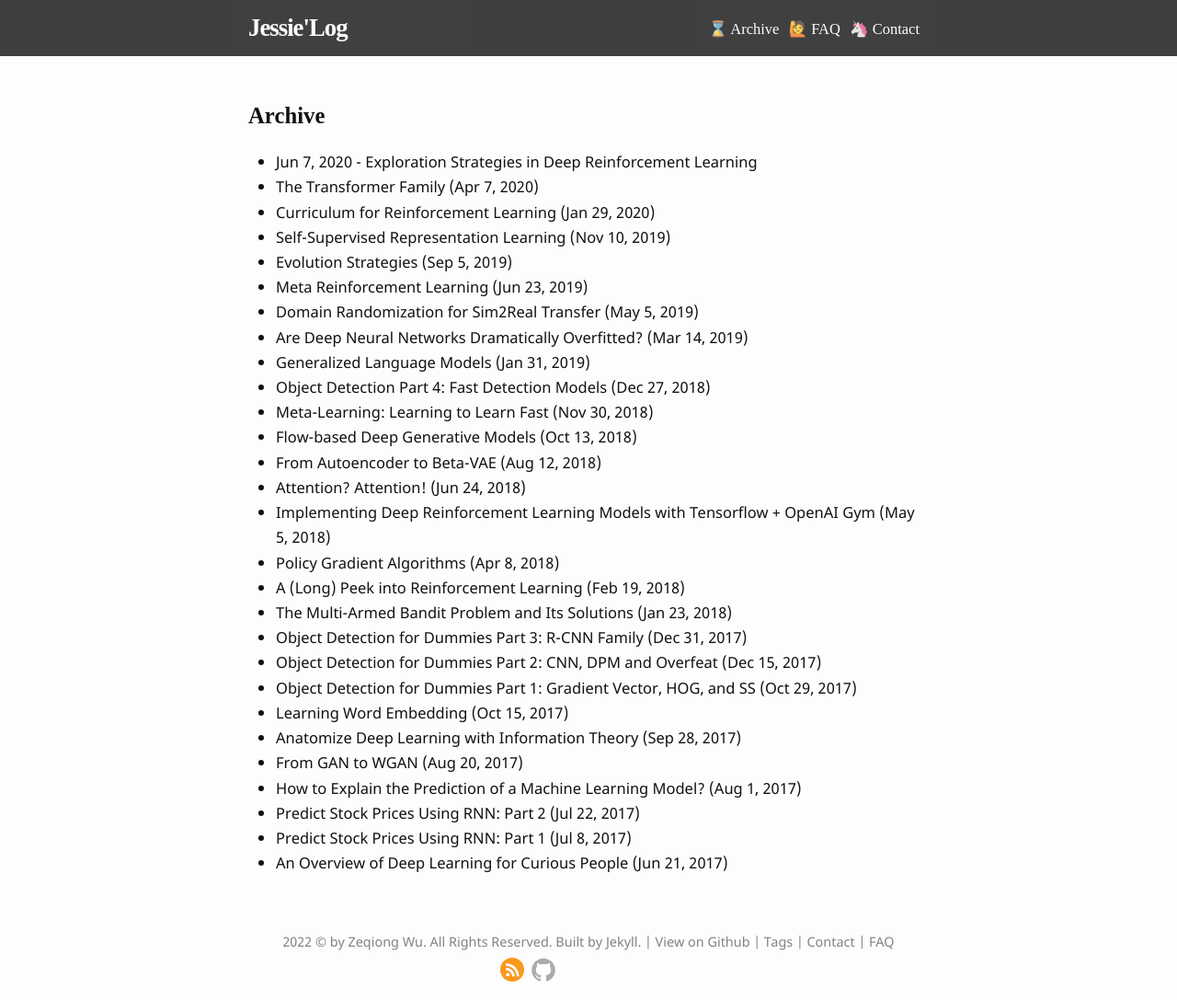
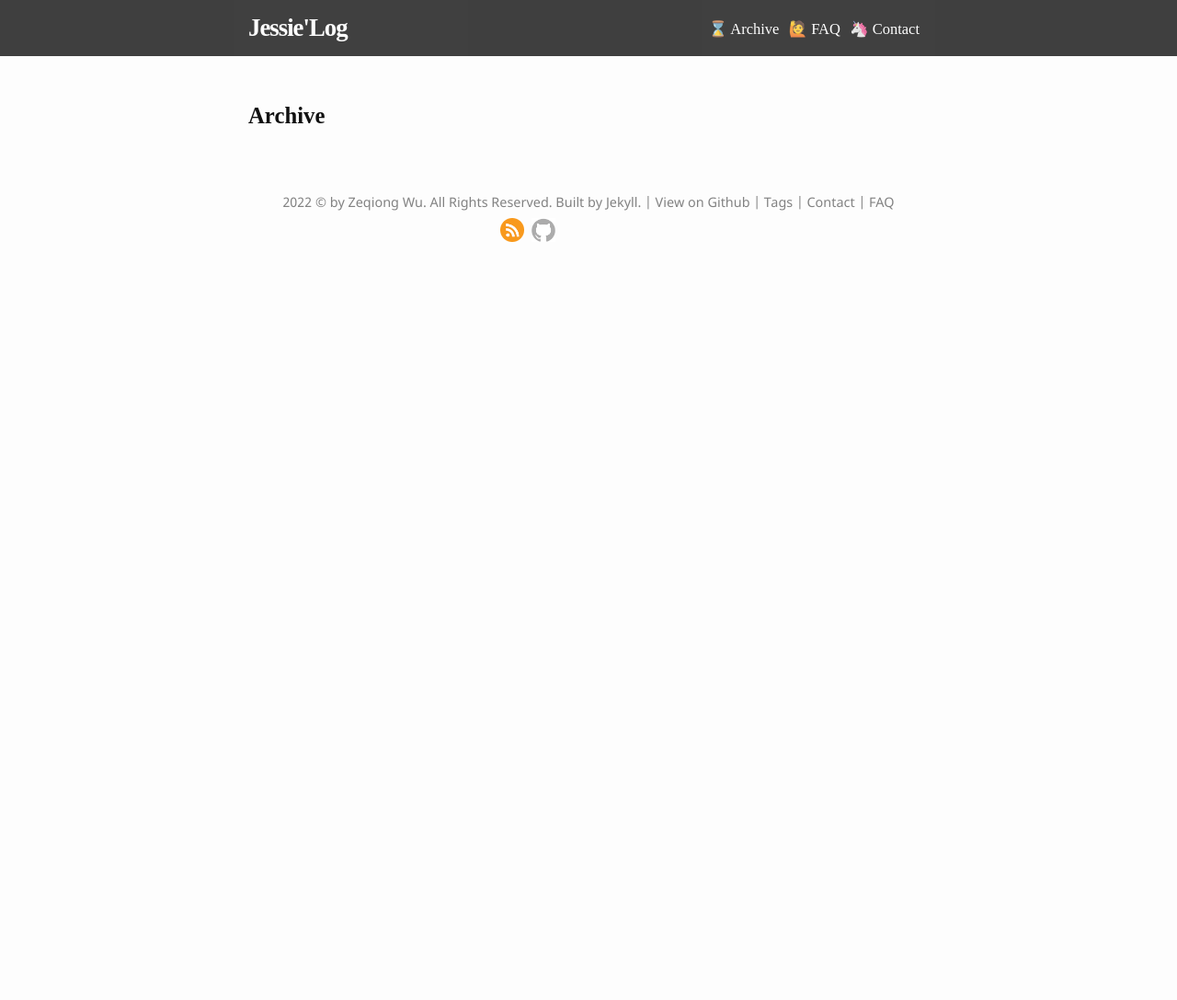
Before and after one commit to zeqiong-06/jessie-log, a Jekyll site: the page built from log.html, in a window 1280 px wide. Shown: the whole page at 92% size. Built offline with Jekyll 4.4.1, drawn with Linux system fonts in a browser that asks for light colours; some web fonts are replaced; after the commit the page ends 900 px from its top, so only the background shows below that.

Commit message:
Update log.html

```diff
--- a/log.html
+++ b/log.html
@@ -4,33 +4,6 @@ layout: default
 <div class="home other-pages">
   <h1 class="page-heading">Archive</h1>
   <ul class="posts">
-    <li>Jun 7, 2020 - Exploration Strategies in Deep Reinforcement Learning</li>
-    <li>The Transformer Family (Apr 7, 2020)</li>
-	<li>Curriculum for Reinforcement Learning (Jan 29, 2020)</li>
-	<li>Self-Supervised Representation Learning (Nov 10, 2019)</li>
-	<li>Evolution Strategies (Sep 5, 2019)</li>
-	<li>Meta Reinforcement Learning (Jun 23, 2019)</li>
-	<li>Domain Randomization for Sim2Real Transfer (May 5, 2019)</li>
-	<li>Are Deep Neural Networks Dramatically Overfitted? (Mar 14, 2019)</li>
-	<li>Generalized Language Models (Jan 31, 2019)</li>
-	<li>Object Detection Part 4: Fast Detection Models (Dec 27, 2018)</li>
-	<li>Meta-Learning: Learning to Learn Fast (Nov 30, 2018)</li>
-	<li>Flow-based Deep Generative Models (Oct 13, 2018)</li>
-	<li>From Autoencoder to Beta-VAE (Aug 12, 2018)</li>
-	<li>Attention? Attention! (Jun 24, 2018)</li>
-	<li>Implementing Deep Reinforcement Learning Models with Tensorflow + OpenAI Gym (May 5, 2018)</li>
-	<li>Policy Gradient Algorithms (Apr 8, 2018)</li>
-	<li>A (Long) Peek into Reinforcement Learning (Feb 19, 2018)</li>
-	<li>The Multi-Armed Bandit Problem and Its Solutions (Jan 23, 2018)</li>
-	<li>Object Detection for Dummies Part 3: R-CNN Family (Dec 31, 2017)</li>
-	<li>Object Detection for Dummies Part 2: CNN, DPM and Overfeat (Dec 15, 2017)</li>
-	<li>Object Detection for Dummies Part 1: Gradient Vector, HOG, and SS (Oct 29, 2017)</li>
-	<li>Learning Word Embedding (Oct 15, 2017)</li>
-	<li>Anatomize Deep Learning with Information Theory (Sep 28, 2017)</li>
-	<li>From GAN to WGAN (Aug 20, 2017)</li>
-	<li>How to Explain the Prediction of a Machine Learning Model? (Aug 1, 2017)</li>
-	<li>Predict Stock Prices Using RNN: Part 2 (Jul 22, 2017)</li>
-	<li>Predict Stock Prices Using RNN: Part 1 (Jul 8, 2017)</li>
-	<li>An Overview of Deep Learning for Curious People (Jun 21, 2017)</li>
+
   </ul>
 </div>
```
